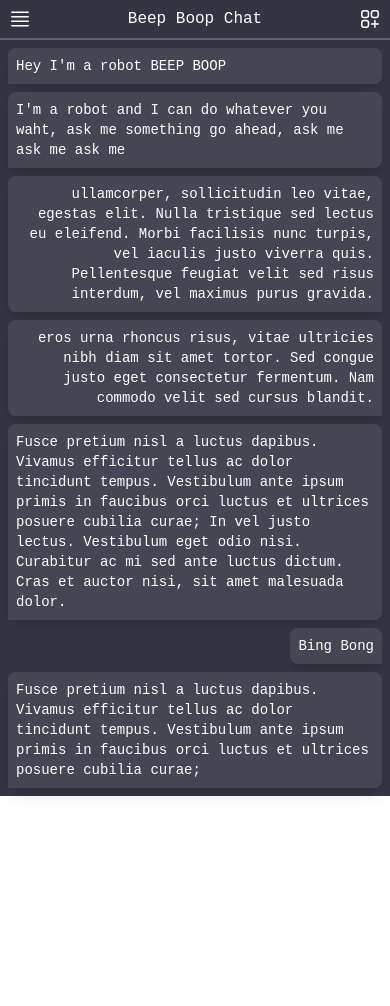
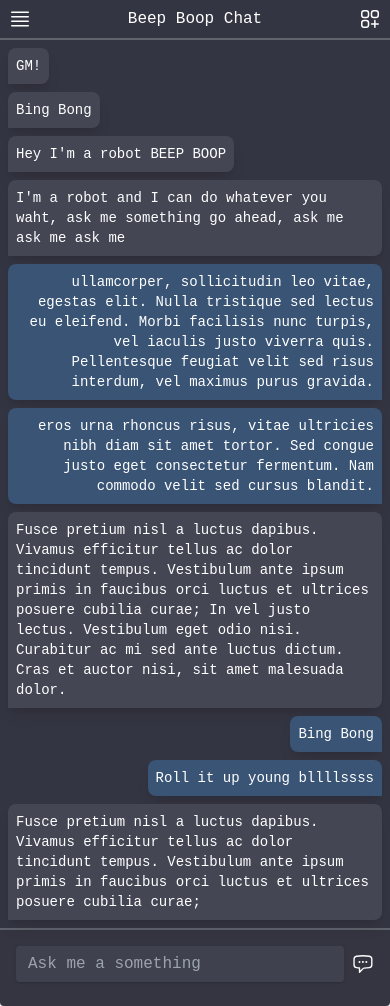
Before and after one commit to leche64/chat-app-client, a Next.js app: page / in a window 390 px wide. Before the commit the page ends 844 px from the top, so only its background shows below. Built offline with nearby package versions, Linux system fonts and the light colour scheme.

Commit message:
checkpoint looks good, need responsive + ux

```diff
--- /dev/null
+++ b/pages/ChatLog.js
@@ -0,0 +1,42 @@
+import React from "react";
+
+const ChatLog = () => {
+  return (
+    <div className="flex flex-col space-y-2 p-2">
+      <div className="chat-box-left">GM!</div>
+      <div className="chat-box-left">Bing Bong</div>
+      <div className="chat-box-left">Hey I'm a robot BEEP BOOP</div>
+      <div className="chat-box-left">
+        I'm a robot and I can do whatever you waht, ask me something go ahead,
+        ask me ask me ask me
+      </div>
+      <div className="chat-box-right">
+        ullamcorper, sollicitudin leo vitae, egestas elit. Nulla tristique sed
+        lectus eu eleifend. Morbi facilisis nunc turpis, vel iaculis justo
+        viverra quis. Pellentesque feugiat velit sed risus interdum, vel maximus
+        purus gravida.
+      </div>
+      <div className="chat-box-right">
+        eros urna rhoncus risus, vitae ultricies nibh diam sit amet tortor. Sed
+        congue justo eget consectetur fermentum. Nam commodo velit sed cursus
+        blandit.
+      </div>
+      <div className="chat-box-left">
+        Fusce pretium nisl a luctus dapibus. Vivamus efficitur tellus ac dolor
+        tincidunt tempus. Vestibulum ante ipsum primis in faucibus orci luctus
+        et ultrices posuere cubilia curae; In vel justo lectus. Vestibulum eget
+        odio nisi. Curabitur ac mi sed ante luctus dictum. Cras et auctor nisi,
+        sit amet malesuada dolor.
+      </div>
+      <div className="chat-box-right">Bing Bong</div>
+      <div className="chat-box-right">Roll it up young bllllssss</div>
+      <div className="chat-box-left">
+        Fusce pretium nisl a luctus dapibus. Vivamus efficitur tellus ac dolor
+        tincidunt tempus. Vestibulum ante ipsum primis in faucibus orci luctus
+        et ultrices posuere cubilia curae;
+      </div>
+    </div>
+  );
+};
+
+export default ChatLog;
--- a/pages/index.js
+++ b/pages/index.js
@@ -3,6 +3,7 @@ import Image from "next/image";
 import { Inter } from "@next/font/google";
 import styles from "../styles/Home.module.css";
 import Header from "./Header";
+import ChatLog from "./ChatLog";
 
 export default function Home() {
   return (
@@ -17,40 +18,35 @@ export default function Home() {
         {/* Header */}
         <Header />
         {/* ChatLog */}
-        <div className="flex flex-col space-y-2 p-2">
-          <div className="chat-box-left">Hey I'm a robot BEEP BOOP</div>
-          <div className="chat-box-left">
-            I'm a robot and I can do whatever you waht, ask me something go
-            ahead, ask me ask me ask me
-          </div>
-          <div className="chat-box-right">
-            ullamcorper, sollicitudin leo vitae, egestas elit. Nulla tristique
-            sed lectus eu eleifend. Morbi facilisis nunc turpis, vel iaculis
-            justo viverra quis. Pellentesque feugiat velit sed risus interdum,
-            vel maximus purus gravida.
-          </div>
-          <div className="chat-box-right">
-            eros urna rhoncus risus, vitae ultricies nibh diam sit amet tortor.
-            Sed congue justo eget consectetur fermentum. Nam commodo velit sed
-            cursus blandit.
-          </div>
-          <div className="chat-box-left">
-            Fusce pretium nisl a luctus dapibus. Vivamus efficitur tellus ac
-            dolor tincidunt tempus. Vestibulum ante ipsum primis in faucibus
-            orci luctus et ultrices posuere cubilia curae; In vel justo lectus.
-            Vestibulum eget odio nisi. Curabitur ac mi sed ante luctus dictum.
-            Cras et auctor nisi, sit amet malesuada dolor.
-          </div>
-          <div className="chat-box-right">
-            Bing Bong
-          </div>
-          <div className="chat-box-left">
-            Fusce pretium nisl a luctus dapibus. Vivamus efficitur tellus ac
-            dolor tincidunt tempus. Vestibulum ante ipsum primis in faucibus
-            orci luctus et ultrices posuere cubilia curae;
-          </div>
+        <ChatLog />
+        {/* ChatInput */}
+        <div className="h-12 w-full border-t-2 border-[#5F646C]">
+          <form className="bg-[#343540] shadow-md rounded p-4">
+            <div className="flex justify-between items-center mb-2">
+              <input
+                className="bg-[#40414f] shadow appearance-none rounded w-full py-2 px-3 text-white leading-tight focus:outline-none focus:shadow-outline"
+                id="username"
+                type="text"
+                placeholder="Ask me a something"
+                autocomplete="off"
+              />
+              <svg
+                xmlns="http://www.w3.org/2000/svg"
+                fill="none"
+                viewBox="0 0 24 24"
+                strokeWidth={1.5}
+                stroke="currentColor"
+                className="w-8 h-8 pl-2"
+              >
+                <path
+                  strokeLinecap="round"
+                  strokeLinejoin="round"
+                  d="M8.625 9.75a.375.375 0 11-.75 0 .375.375 0 01.75 0zm0 0H8.25m4.125 0a.375.375 0 11-.75 0 .375.375 0 01.75 0zm0 0H12m4.125 0a.375.375 0 11-.75 0 .375.375 0 01.75 0zm0 0h-.375m-13.5 3.01c0 1.6 1.123 2.994 2.707 3.227 1.087.16 2.185.283 3.293.369V21l4.184-4.183a1.14 1.14 0 01.778-.332 48.294 48.294 0 005.83-.498c1.585-.233 2.708-1.626 2.708-3.228V6.741c0-1.602-1.123-2.995-2.707-3.228A48.394 48.394 0 0012 3c-2.392 0-4.744.175-7.043.513C3.373 3.746 2.25 5.14 2.25 6.741v6.018z"
+                />
+              </svg>
+            </div>
+          </form>
         </div>
-        {/* ChatInput */}
       </div>
     </>
   );
--- a/styles/globals.css
+++ b/styles/globals.css
@@ -7,11 +7,11 @@ html {
 }
 
 .chat-box-left {
-  @apply bg-[#444654] shadow-lg max-w-sm p-2 text-sm rounded-lg rounded-bl-none text-left;
+  @apply bg-[#444654] shadow-lg max-w-sm p-2 text-sm rounded-lg rounded-bl-none self-start text-left;
 }
 
 .chat-box-right {
-  @apply bg-[#444654] shadow-lg max-w-sm p-2 text-sm rounded-lg rounded-br-none self-end text-right;
+  @apply bg-[#395475] shadow-lg max-w-sm p-2 text-sm rounded-lg rounded-br-none self-end text-right;
 }
 
 
--- a/tailwind.config.js
+++ b/tailwind.config.js
@@ -5,7 +5,11 @@ module.exports = {
     "./components/**/*.{js,ts,jsx,tsx}",
   ],
   theme: {
-    extend: {},
+    extend: {
+      maxWidth: {
+        32: "8rem",
+      },
+    },
   },
   plugins: [],
 };
```
